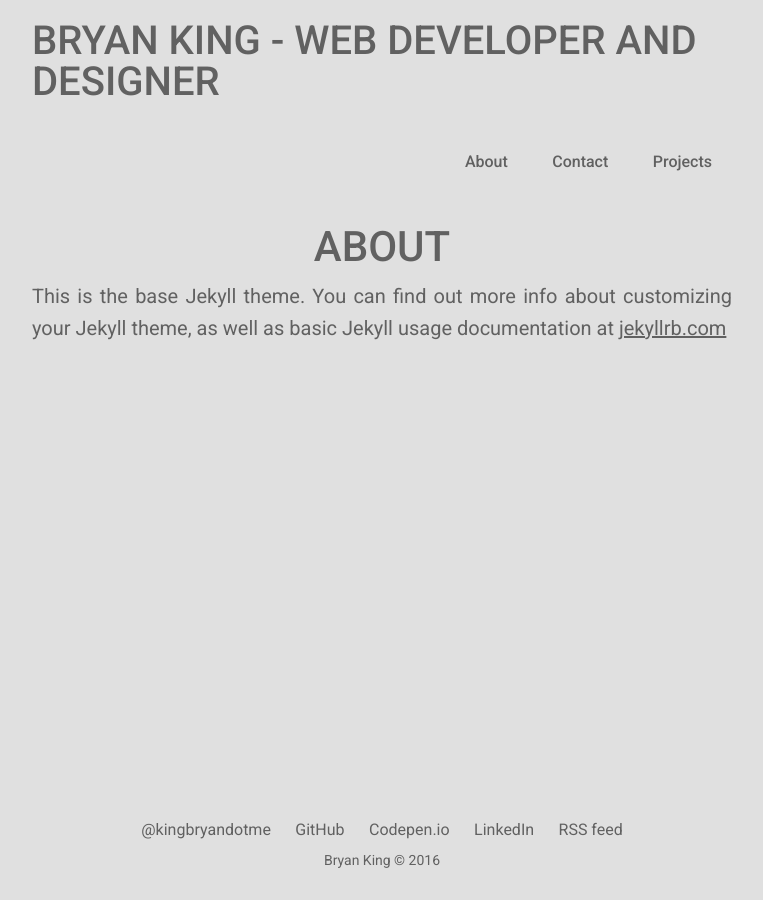
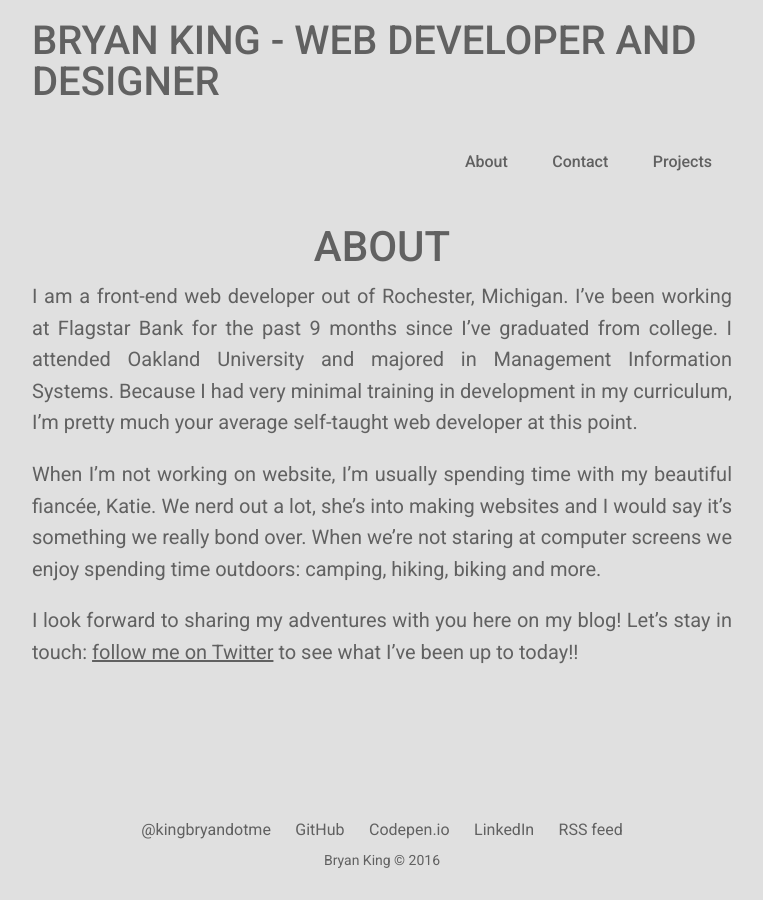
Before and after one commit to boldlybryan/kingbryan.me, a Jekyll site: the page built from about.md, in a window 1280 px wide. Shown: the whole page, without its empty margins (258-1021 px from the left). Built offline with Jekyll 4.4.1, drawn with Linux system fonts in a browser that asks for light colours.

Commit message:
Forgot to author this page before releasing...

```diff
--- a/about.md
+++ b/about.md
@@ -3,5 +3,8 @@ layout: page
 title: About
 permalink: /about/
 ---
+I am a front-end web developer out of Rochester, Michigan. I've been working at Flagstar Bank for the past 9 months since I've graduated from college. I attended Oakland University and majored in Management Information Systems. Because I had very minimal training in development in my curriculum, I'm pretty much your average self-taught web developer at this point.
 
-This is the base Jekyll theme. You can find out more info about customizing your Jekyll theme, as well as basic Jekyll usage documentation at [jekyllrb.com](http://jekyllrb.com/)
+When I'm not working on website, I'm usually spending time with my beautiful fiancée, Katie. We nerd out a lot, she's into making websites and I would say it's something we really bond over. When we're not staring at computer screens we enjoy spending time outdoors: camping, hiking, biking and more.
+
+I look forward to sharing my adventures with you here on my blog! Let's stay in touch: [follow me on Twitter](https://twitter.com/kingbryandotme) to see what I've been up to today!!
```
